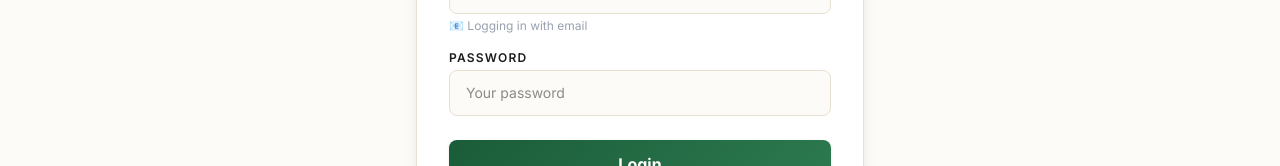
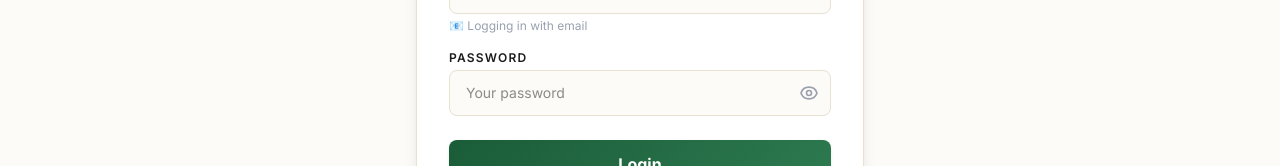
Before and after one commit to thejesh26/sri-krishna-dairy, a Next.js app: page /login in a window 1280 px wide. Shown: the part 414-580 px from the top of the page. Built offline with nearby package versions, Linux system fonts and the light colour scheme; no server answers; a web font is replaced by a local one.

Commit message:
password toggle

```diff
--- a/app/login/page.js
+++ b/app/login/page.js
@@ -5,6 +5,7 @@
 export default function Login() {
   const [loginInput, setLoginInput] = useState('')
   const [password, setPassword] = useState('')
+  const [showPassword, setShowPassword] = useState(false)
   const [loading, setLoading] = useState(false)
   const [message, setMessage] = useState('')
 
@@ -17,7 +18,6 @@
 
     let emailToUse = loginInput
 
-    // If phone number, find the associated email
     if (isPhone(loginInput)) {
       const { data, error } = await supabase
         .from('profiles')
@@ -33,7 +33,6 @@
         return
       }
 
-      // Get email from auth.users using the profile id
       const { data: userData, error: userError } = await supabase
         .rpc('get_user_email_by_id', { user_id: data.id })
 
@@ -113,14 +112,31 @@
 
             <div>
               <label className="text-xs font-semibold text-[#1c1c1c] uppercase tracking-widest mb-1 block">Password</label>
+              <div className="relative">
                 <input
-                type="password"
+                  type={showPassword ? 'text' : 'password'}
                   placeholder="Your password"
                   required
                   value={password}
                   onChange={(e) => setPassword(e.target.value)}
-                className="w-full border border-[#e8e0d0] rounded-lg px-4 py-3 text-sm focus:outline-none focus:border-[#1a5c38] bg-[#fdfbf7]"
+                  className="w-full border border-[#e8e0d0] rounded-lg px-4 py-3 text-sm focus:outline-none focus:border-[#1a5c38] bg-[#fdfbf7] pr-12"
                 />
+                <button
+                  type="button"
+                  onClick={() => setShowPassword(!showPassword)}
+                  className="absolute right-3 top-1/2 -translate-y-1/2 text-gray-400 hover:text-[#1a5c38] transition">
+                  {showPassword ? (
+                    <svg xmlns="http://www.w3.org/2000/svg" className="w-5 h-5" fill="none" viewBox="0 0 24 24" stroke="currentColor">
+                      <path strokeLinecap="round" strokeLinejoin="round" strokeWidth={2} d="M13.875 18.825A10.05 10.05 0 0112 19c-4.478 0-8.268-2.943-9.543-7a9.97 9.97 0 011.563-3.029m5.858.908a3 3 0 114.243 4.243M9.878 9.878l4.242 4.242M9.88 9.88l-3.29-3.29m7.532 7.532l3.29 3.29M3 3l3.59 3.59m0 0A9.953 9.953 0 0112 5c4.478 0 8.268 2.943 9.543 7a10.025 10.025 0 01-4.132 5.411m0 0L21 21" />
+                    </svg>
+                  ) : (
+                    <svg xmlns="http://www.w3.org/2000/svg" className="w-5 h-5" fill="none" viewBox="0 0 24 24" stroke="currentColor">
+                      <path strokeLinecap="round" strokeLinejoin="round" strokeWidth={2} d="M15 12a3 3 0 11-6 0 3 3 0 016 0z" />
+                      <path strokeLinecap="round" strokeLinejoin="round" strokeWidth={2} d="M2.458 12C3.732 7.943 7.523 5 12 5c4.478 0 8.268 2.943 9.542 7-1.274 4.057-5.064 7-9.542 7-4.477 0-8.268-2.943-9.542-7z" />
+                    </svg>
+                  )}
+                </button>
+              </div>
             </div>
 
             <button type="submit" disabled={loading}
--- a/app/signup/page.js
+++ b/app/signup/page.js
@@ -8,6 +8,7 @@
     area: '', building_name: '', flat_number: '', landmark: ''
   })
   const [loading, setLoading] = useState(false)
+const [showPassword, setShowPassword] = useState(false)
   const [message, setMessage] = useState('')
 
   const serviceAreas = [
@@ -127,9 +128,24 @@
               </div>
               <div>
                 <label className="text-xs font-semibold text-[#1c1c1c] uppercase tracking-widest mb-1 block">Password</label>
-                <input name="password" type="password" placeholder="Min. 6 characters" required
-                  className="w-full border border-[#e8e0d0] rounded-lg px-4 py-3 text-sm focus:outline-none focus:border-[#1a5c38] bg-[#fdfbf7]"
-                  onChange={handleChange} />
+                <div className="relative">
+  <input name="password" type={showPassword ? 'text' : 'password'} placeholder="Min. 6 characters" required
+    className="w-full border border-[#e8e0d0] rounded-lg px-4 py-3 text-sm focus:outline-none focus:border-[#1a5c38] bg-[#fdfbf7] pr-12"
+    onChange={handleChange} />
+  <button type="button" onClick={() => setShowPassword(!showPassword)}
+    className="absolute right-3 top-1/2 -translate-y-1/2 text-gray-400 hover:text-[#1a5c38] transition">
+    {showPassword ? (
+      <svg xmlns="http://www.w3.org/2000/svg" className="w-5 h-5" fill="none" viewBox="0 0 24 24" stroke="currentColor">
+        <path strokeLinecap="round" strokeLinejoin="round" strokeWidth={2} d="M13.875 18.825A10.05 10.05 0 0112 19c-4.478 0-8.268-2.943-9.543-7a9.97 9.97 0 011.563-3.029m5.858.908a3 3 0 114.243 4.243M9.878 9.878l4.242 4.242M9.88 9.88l-3.29-3.29m7.532 7.532l3.29 3.29M3 3l3.59 3.59m0 0A9.953 9.953 0 0112 5c4.478 0 8.268 2.943 9.543 7a10.025 10.025 0 01-4.132 5.411m0 0L21 21" />
+      </svg>
+    ) : (
+      <svg xmlns="http://www.w3.org/2000/svg" className="w-5 h-5" fill="none" viewBox="0 0 24 24" stroke="currentColor">
+        <path strokeLinecap="round" strokeLinejoin="round" strokeWidth={2} d="M15 12a3 3 0 11-6 0 3 3 0 016 0z" />
+        <path strokeLinecap="round" strokeLinejoin="round" strokeWidth={2} d="M2.458 12C3.732 7.943 7.523 5 12 5c4.478 0 8.268 2.943 9.542 7-1.274 4.057-5.064 7-9.542 7-4.477 0-8.268-2.943-9.542-7z" />
+      </svg>
+    )}
+  </button>
+</div>
               </div>
             </div>
 
```
Lines whose indentation alone changed are shown as unchanged.
